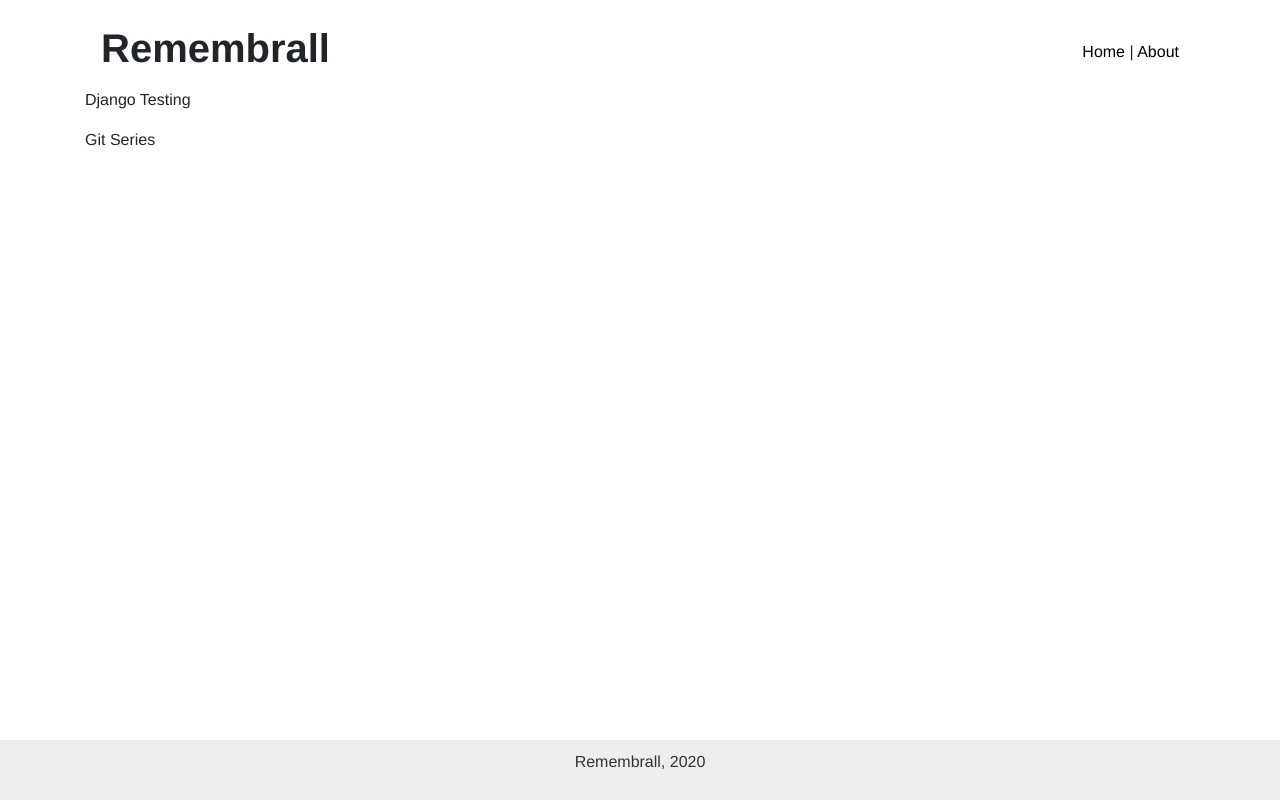
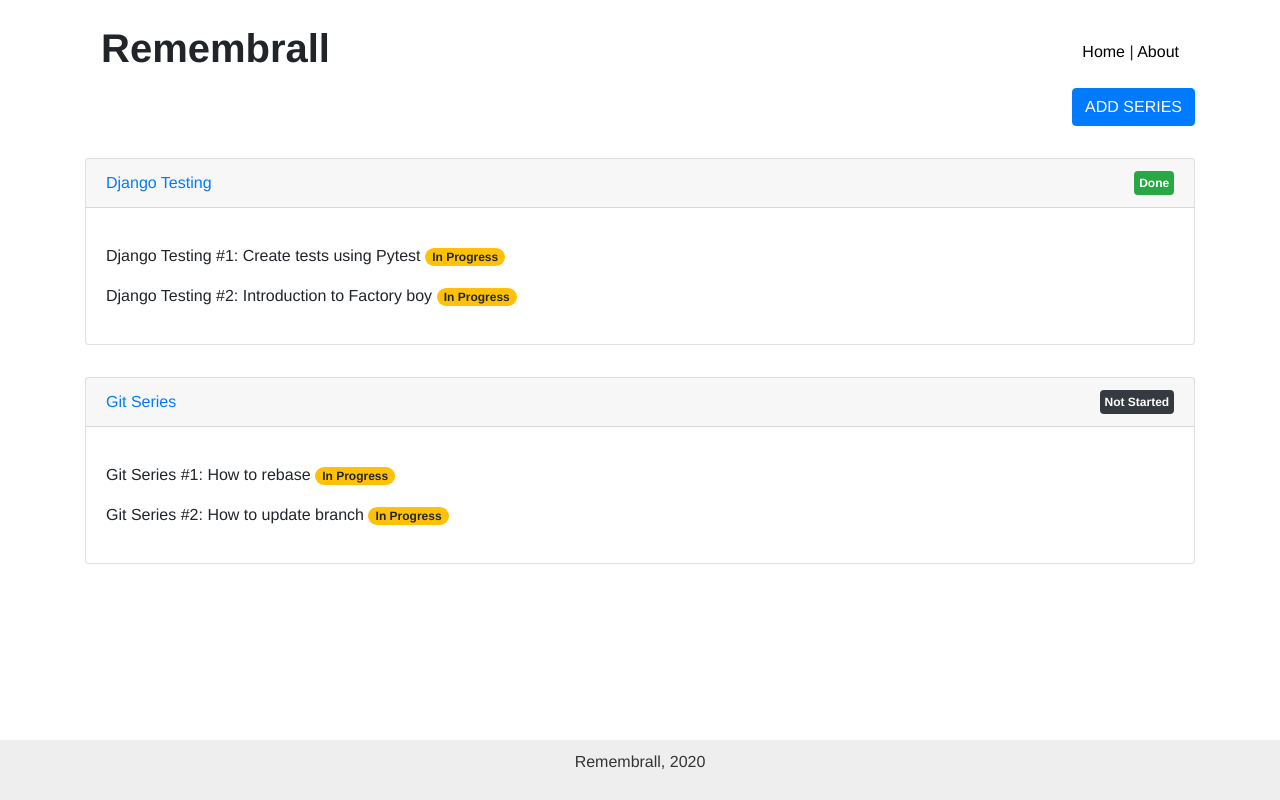
Before and after one commit to BesnardConsultingSAS/article-remembrall, a Vue app: page / in a window 1280 px wide. Built offline with nearby package versions, Linux system fonts and the light colour scheme.

Commit message:
AREM-25, Add the Store Content into Series Component

```diff
--- a/src/views/Home.vue
+++ b/src/views/Home.vue
@@ -1,17 +1,18 @@
 <template>
   <div class="home">
-    <div v-bind:key="item.title" v-for="item in store.state.series">
-      <p>{{ item.title }}</p>
-    </div>
-    <!--    <SeriesList v-bind:series="series" />-->
+    <SeriesList v-bind:series="store.state.series" />
   </div>
 </template>
 
 <script lang="ts">
 import { defineComponent } from "vue";
 import { inject } from "vue";
+import SeriesList from "@/components/SeriesList.vue";
 export default defineComponent({
   name: "Home",
+  components: {
+    SeriesList
+  },
   setup() {
     const store = inject("store");
 
```
